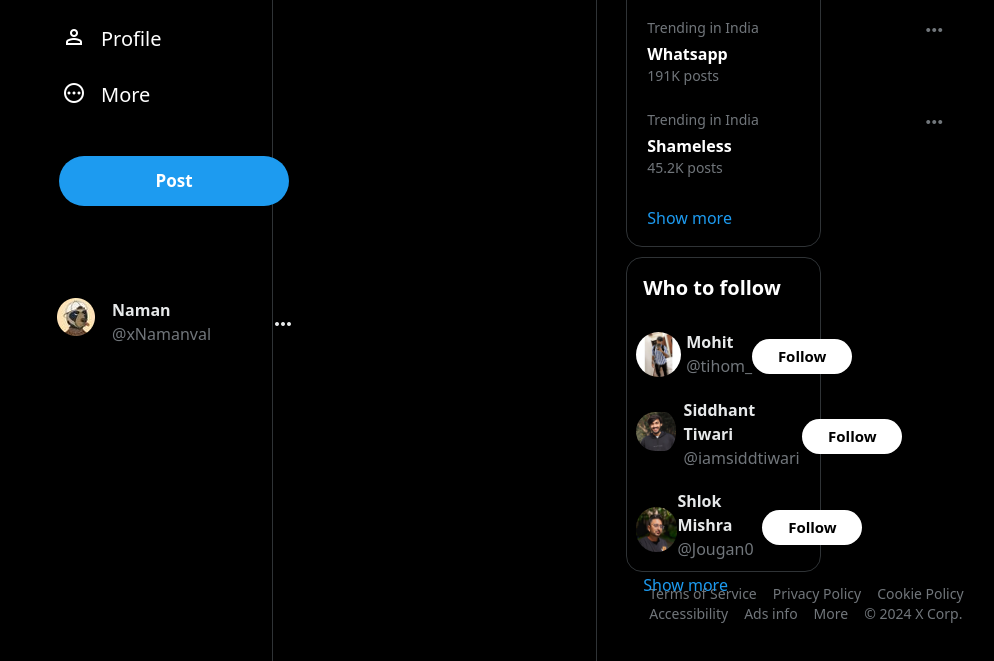
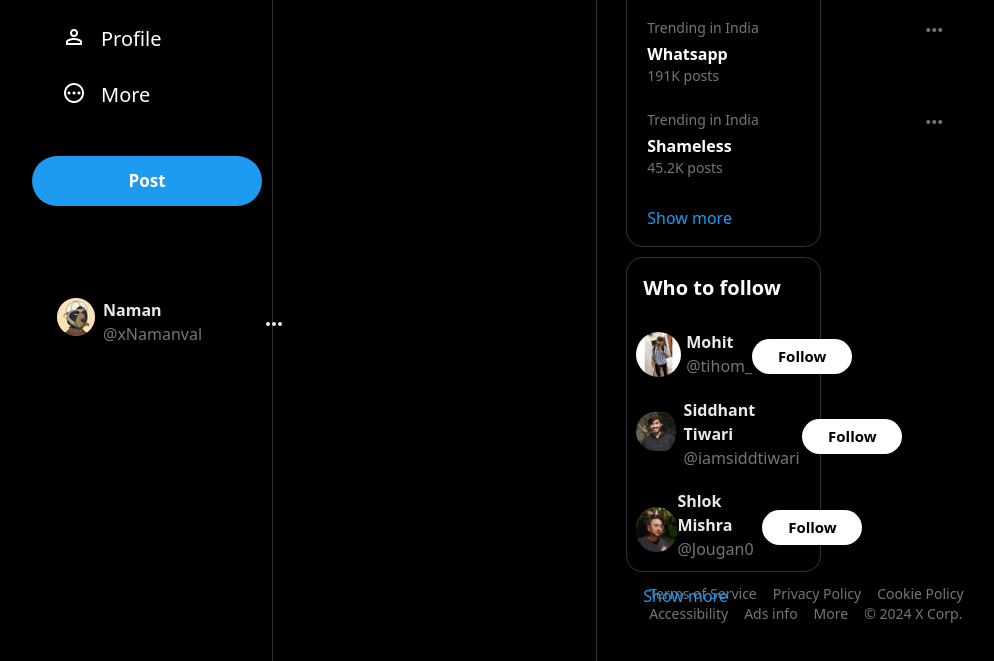
Before and after one commit to naman79820/twitter-using-tailwind-css, a website: page index.html in a window 1280 px wide. Shown: the part 559-1220 px from the top of the page, without its empty margins (278-1272 px from the left). Drawn offline with nearby package versions, Linux system fonts and the light colour scheme.

Commit message:
some fixes

```diff
--- a/index.html
+++ b/index.html
@@ -51,7 +51,7 @@
             <li class="flex justify-start item-center gap-[15px] hover:cursor-pointer hover:bg-[#e7e9ea1a] hover:rounded-full    mr-4 md:w-fit px-5 py-3"> <span class="material-symbols-outlined"> person </span>Profile</li>
             <li class="flex justify-start item-center gap-[15px] hover:cursor-pointer hover:bg-[#e7e9ea1a] hover:rounded-full    mr-4 md:w-fit px-5 py-3"> <span class="material-symbols-outlined "> pending </span>More</li>
           </ul>
-          <div class="bottom bg-[#1d9bf0] h-[50px] w-[230px] rounded-[80px] relative my-[35px] right-[55px] flex justify-center items-center hover:cursor-pointer hover:bg-[#1A92D8] left-[17px] ">
+          <div class="bottom bg-[#1d9bf0] h-[50px] w-[230px] rounded-[80px] relative my-[35px] right-[10px] flex justify-center items-center hover:cursor-pointer hover:bg-[#1A92D8]  ">
             <ul>
                 <li class="text-[17px] font-bold">
                    Post
@@ -64,7 +64,7 @@
           <div class="controls flex fixed">
            <img src="J_5QlE3J_normal-modified.png" class="" alt="">
           </div>
-           <div class="controltext flex relative left-[55px]">
+           <div class="controltext flex relative left-[46px]">
             <ul>
               <li class="text-[#e7e9ea] font-bold">
                 Naman
@@ -89,6 +89,7 @@
     </div>
 
       <div class="second w-[80%]  border border-y-black border-[#2f3336] ">
+
 
 
 
@@ -294,7 +295,7 @@
         </div>
         <div class="pb-[16px] cursor-pointer ">
         <div>
-          <h1 class=" mt-2 text-[#1d9bf0] cursor-pointer hover:bg-[#ffffff08] pt-2 pb-[17px]  relative bottom-[16px] left-[15px] " style = " margin-left: -15px" >
+          <h1 class=" mt-2 text-[#1d9bf0] cursor-pointer hover:bg-[#ffffff08] pt-2 pb-[17px]  relative bottom-[5px] left-[15px] " style = " margin-left: -15px" >
                Show more
           </h1>
         </div>
```
Also changed, not shown: src/output.css.
